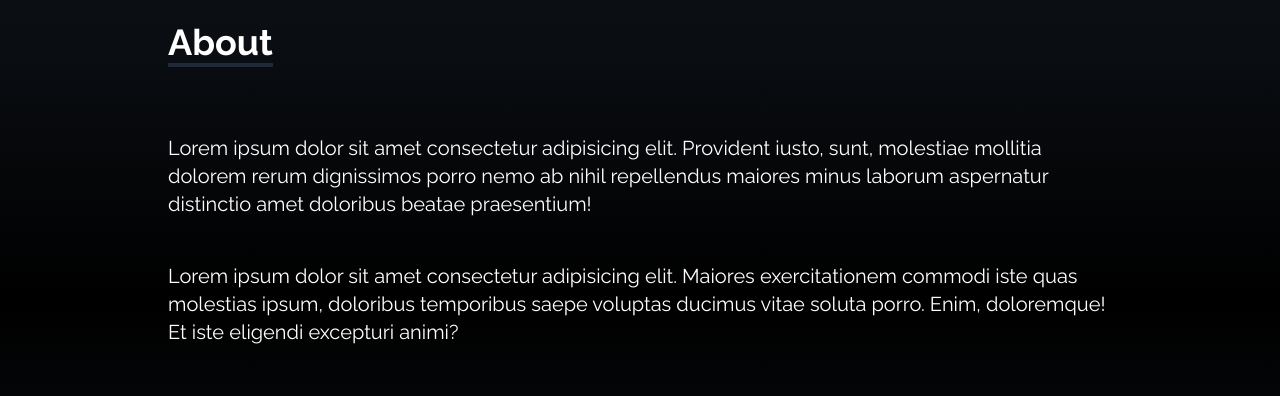
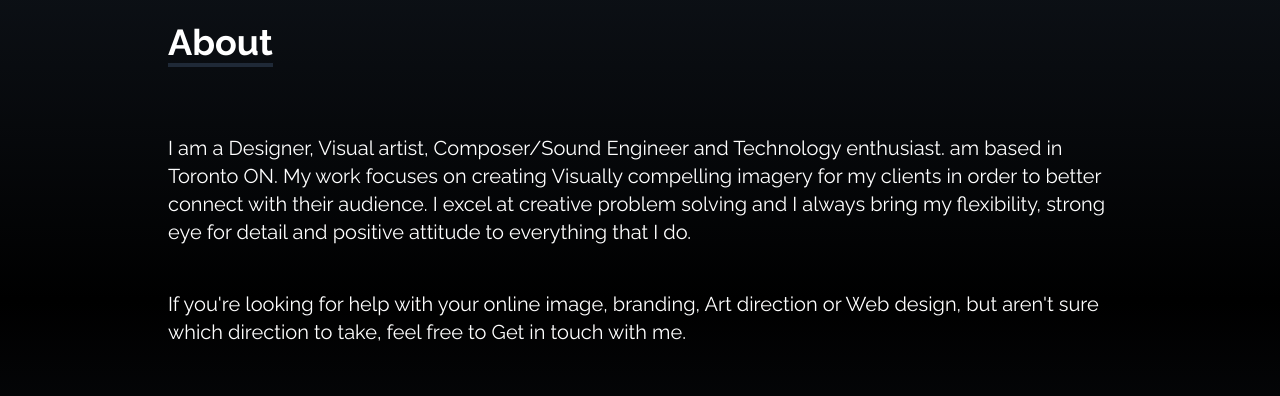
Before and after one commit to sxanni/react-tw-portfolio, a React (Create React App) app: page / in a window 1280 px wide. Shown: the part 1300-1696 px from the top of the page. Built offline with nearby package versions, Linux system fonts and the light colour scheme.

Commit message:
9th: - Added about me text

```diff
--- a/src/Home.js
+++ b/src/Home.js
@@ -15,14 +15,11 @@ const Home = () => {
         <NavBar/>
          <Header />
             <About />
-            <div className="mb-5">
 
             <Portfolio  />
-            </div>
             <Experience />
 
             <SocialLinks />
-            <br/>
           <Footer />
     </div>
   )
--- a/src/components/About.jsx
+++ b/src/components/About.jsx
@@ -11,17 +11,17 @@ const About = () => {
           <p className="text-4xl font-bold inline border-b-4 border-gray-800" >About</p>
         </div>
         <p className="text-xl mt-10" >
-          Lorem ipsum dolor sit amet consectetur adipisicing elit. Provident
-          iusto, sunt, molestiae mollitia dolorem rerum dignissimos porro nemo
-          ab nihil repellendus maiores minus laborum aspernatur distinctio amet
-          doloribus beatae praesentium!
+        I am a Designer, Visual artist, Composer/Sound Engineer and Technology enthusiast.
+        am based in Toronto ON. My work focuses on creating Visually compelling
+        imagery for my clients in order to better connect with their audience.
+        I excel at creative problem solving and I always bring my flexibility,
+        strong eye for detail and positive attitude to everything that I do.
         </p >
         <br />
         <p className="text-xl mt-5" >
-          Lorem ipsum dolor sit amet consectetur adipisicing elit. Maiores
-          exercitationem commodi iste quas molestias ipsum, doloribus temporibus
-          saepe voluptas ducimus vitae soluta porro. Enim, doloremque! Et iste
-          eligendi excepturi animi?
+        If you're looking for help with your online image, branding,
+        Art direction or Web design, but aren't sure which direction to take,
+        feel free to Get in touch with me.
         </p>
       </div>
     </div>
```
